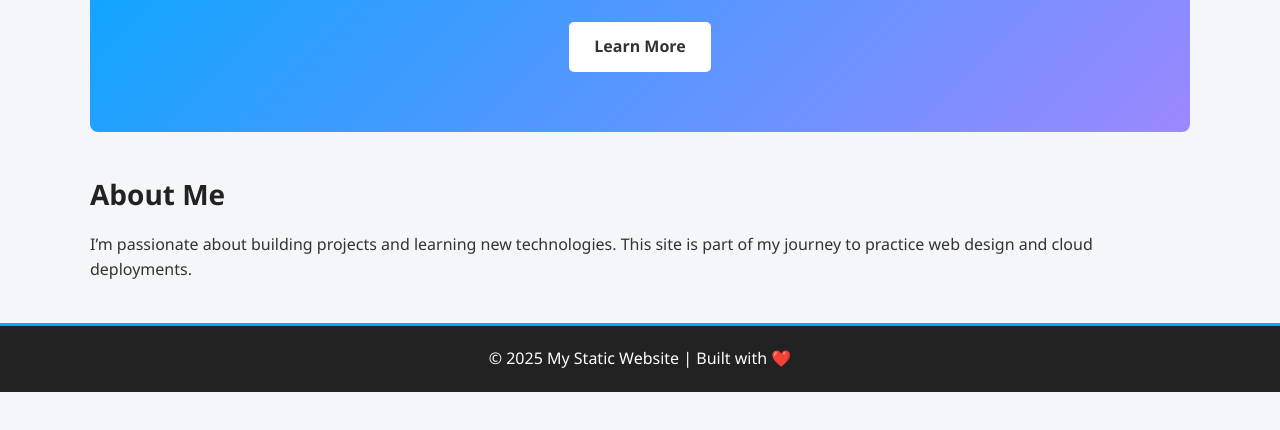
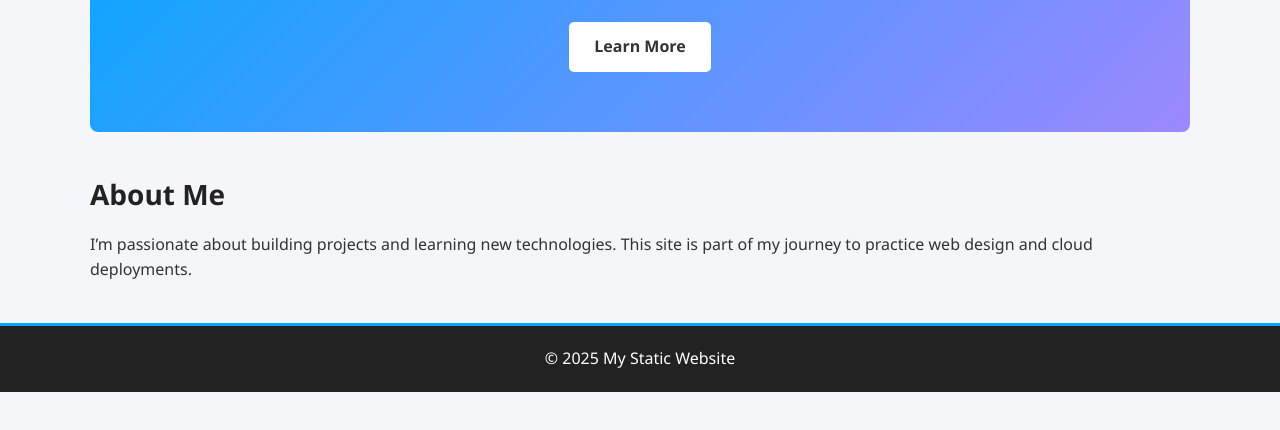
Before and after one commit to Sanjith027/Static-Website, a plain HTML site: page index.html in a window 1280 px wide. Shown: the part 256-686 px from the top of the page. Drawn offline with Linux system fonts and the light colour scheme.

Commit message:
Update index.html

```diff
--- a/index.html
+++ b/index.html
@@ -38,7 +38,7 @@
   </main>
 
   <footer>
-    <p>© 2025 My Static Website | Built with ❤️</p>
+    <p>© 2025 My Static Website </p>
   </footer>
 </body>
 </html>
```
